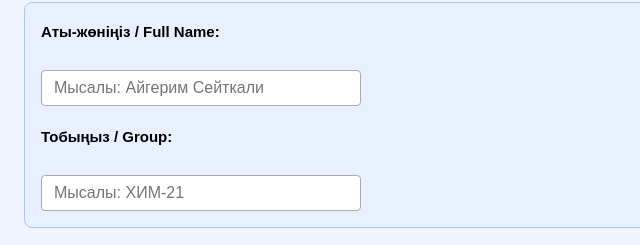
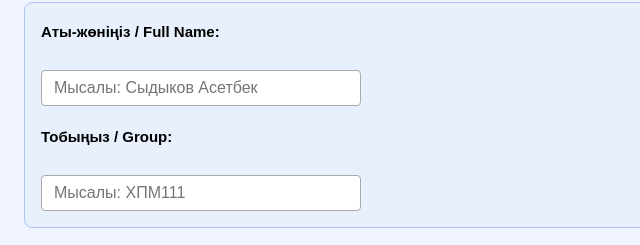
Before and after one commit to Asetbek/checktest.github.io, a plain HTML site: page test.html in a window 1280 px wide. Shown: the part 150-395 px from the top of the page, 152-792 px from the left. Drawn offline with Linux system fonts and the light colour scheme.

Commit message:
Update test.html

```diff
--- a/test.html
+++ b/test.html
@@ -39,10 +39,10 @@ h2 { color: #1a3c6e; border-bottom: 2px solid #1a3c6e; padding-bottom: 6px; marg
 
   <div class="name-box">
     <label><b>Аты-жөніңіз / Full Name:</b></label><br>
-    <input type="text" id="studentName" placeholder="Мысалы: Айгерим Сейткали" />
+    <input type="text" id="studentName" placeholder="Мысалы: Сыдыков Асетбек" />
     <br><br>
     <label><b>Тобыңыз / Group:</b></label><br>
-    <input type="text" id="studentGroup" placeholder="Мысалы: ХИМ-21" />
+    <input type="text" id="studentGroup" placeholder="Мысалы: ХПМ111" />
   </div>
 
   <p style="text-align:center;color:#444;font-weight:bold;">Тақырыпты таңдаңыз / Select a topic:</p>
```
